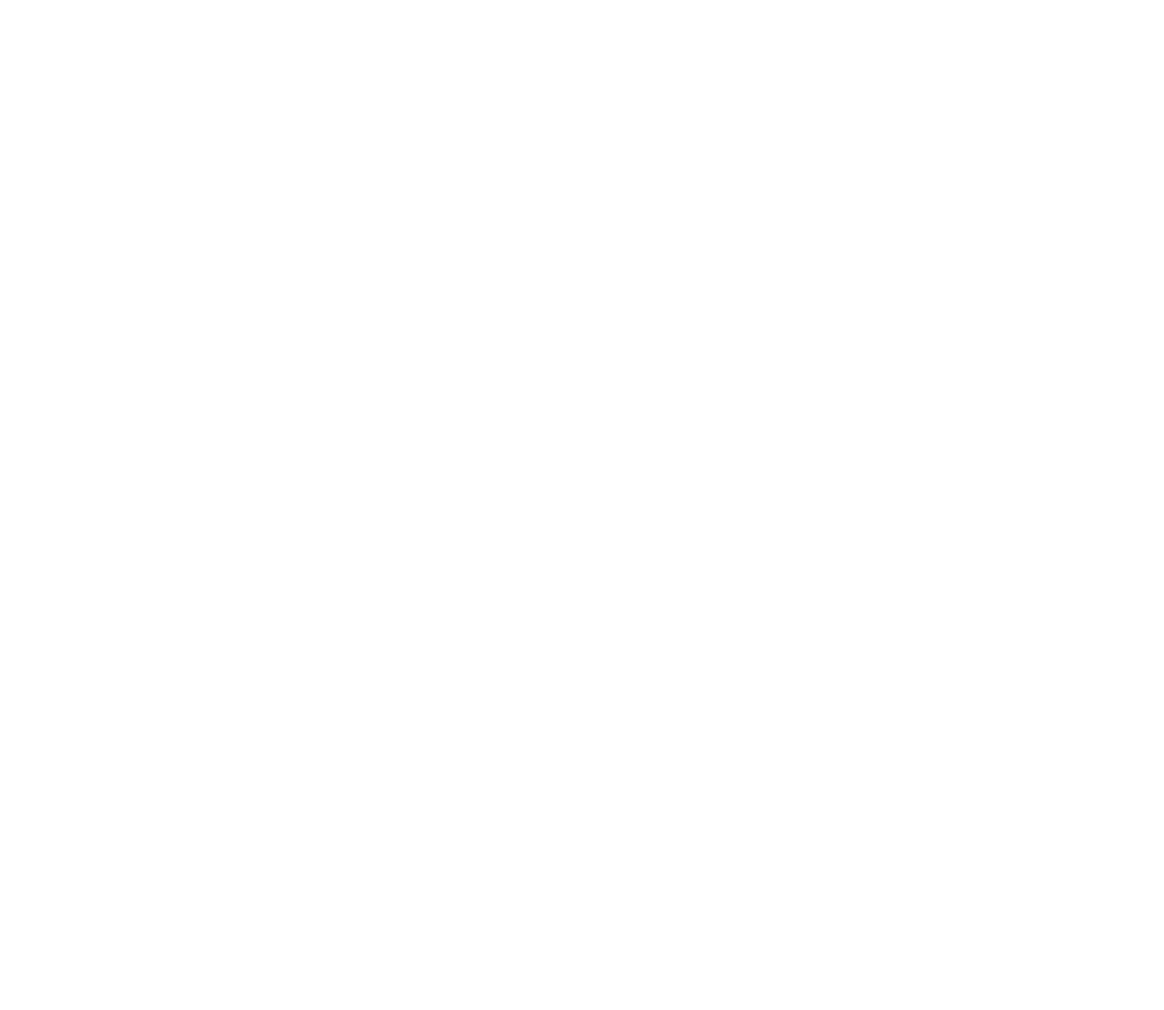
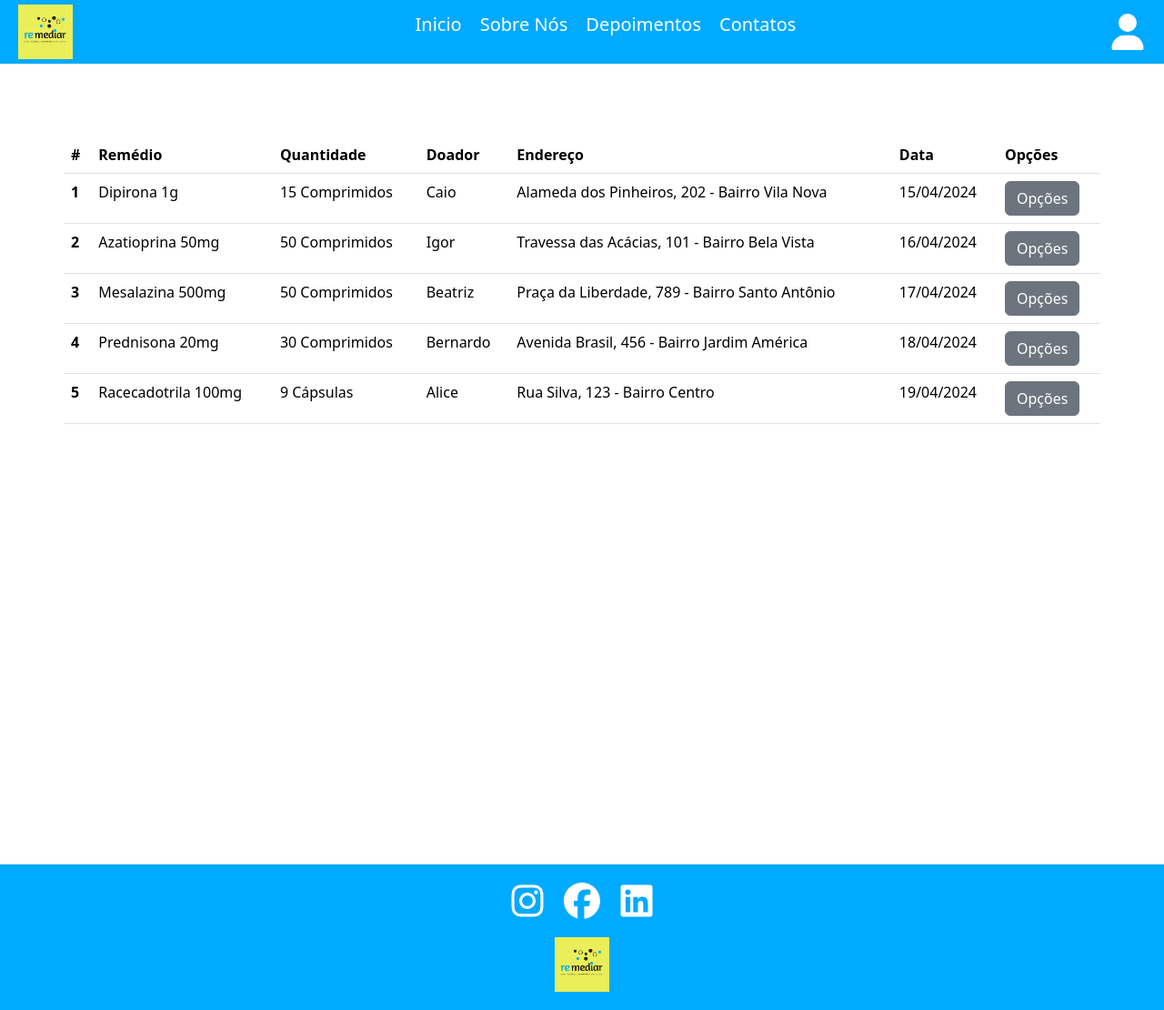
Before and after one commit to RemediarPuc/FrontEnd, an Angular app in the folder Remediar-FrontEnd/: page /SolicitacaoDoacoes in a window 1280 px wide. Before the commit this address led to /. Shown: the whole page at 91% size. Before the commit the page ends 800 px from the top, so only its background shows below. Built offline with nearby package versions, Linux system fonts and the light colour scheme.

Commit message:
Solicitação de Doações 1.0

```diff
--- a/Remediar-FrontEnd/src/app/app.routes.ts
+++ b/Remediar-FrontEnd/src/app/app.routes.ts
@@ -11,6 +11,7 @@ import { TelaInicialAdmComponent } from './components/tela-inicial-adm/tela-inic
 import { PedidosComponent } from './components/pedidos/pedidos.component';
 import { RelatorioEstoqueTotalComponent } from './components/relatorio-estoque-total/relatorio-estoque-total.component';
 import { CadastroDeDoadorComponent } from './components/cadastro-de-doador/cadastro-de-doador.component';
+import { SolicitacaoDoacoesComponent } from './components/solicitacao-doacoes/solicitacao-doacoes.component';
 
 export const routes: Routes = [
     {
@@ -58,5 +59,9 @@ export const routes: Routes = [
     {
         path: 'EstoqueTotal',
         component: RelatorioEstoqueTotalComponent
+    },
+    {
+        path: 'SolicitacaoDoacoes',
+        component: SolicitacaoDoacoesComponent
     }
 ];
--- /dev/null
+++ b/Remediar-FrontEnd/src/app/components/solicitacao-doacoes/solicitacao-doacoes.component.css
@@ -0,0 +1,76 @@
+body {
+    background-image: linear-gradient(to bottom, #F9F9F9 0%, #8ECCE1 100%);
+    font-family: Arial, sans-serif;
+    margin: 0;
+}
+
+.header {
+    display: flex;
+    justify-content: space-between;
+    align-items: center;
+    background-color: #00aaff;
+    padding: 5px 20px;
+}
+
+.header .logo img {
+    height: 60px;
+}
+
+.header nav ul {
+    list-style: none;
+    display: flex;
+    gap: 20px;
+}
+
+.header nav ul li {
+    display: inline;
+    font-size: 20px;
+}
+
+.header nav ul li a {
+    color: white;
+    text-decoration: none;
+}
+
+.user_login .icon {
+    width: 40px;
+    height: 40px;
+    fill: #ffffff;
+}
+
+.footer {
+    background-color: #00aaff;
+    padding: 20px;
+    text-align: center;
+}
+
+.redes-sociais {
+    margin-bottom: 20px;
+}
+
+.user_login .icon {
+    width: 40px;
+    height: 40px;
+    fill: #ffffff;
+}
+
+.redes-sociais a {
+    color: #fff;
+    text-decoration: none;
+    margin: 0 10px;
+}
+
+.redes-sociais .icon {
+    width: 40px;
+    height: 40px;
+    fill: #ffffff;
+}
+
+.logo-remediar img {
+    height: 60px;
+}
+
+.container {
+    margin-top: 10vh;
+    height:100vh;
+}
--- /dev/null
+++ b/Remediar-FrontEnd/src/app/components/solicitacao-doacoes/solicitacao-doacoes.component.html
@@ -0,0 +1,158 @@
+<header class="header">
+    <div class="logo">
+        <img src="assets/img/remediarLogo.jpg" alt="Remediar Logo">
+    </div>
+    <nav>
+        <ul>
+            <li><a href="#inicio">Inicio</a></li>
+            <li><a href="#sobre">Sobre Nós</a></li>
+            <li><a href="#depoimentos">Depoimentos</a></li>
+            <li><a href="#contatos">Contatos</a></li>
+        </ul>
+    </nav>
+    <div class="user_login">
+        <a href="#">
+            <svg xmlns="http://www.w3.org/2000/svg" viewBox="0 0 448 512"
+                class="icon"><!--!Font Awesome Free 6.5.2 by @fontawesome - https://fontawesome.com License - https://fontawesome.com/license/free Copyright 2024 Fonticons, Inc.-->
+                <path fill="#ffffff"
+                    d="M224 256A128 128 0 1 0 224 0a128 128 0 1 0 0 256zm-45.7 48C79.8 304 0 383.8 0 482.3C0 498.7 13.3 512 29.7 512H418.3c16.4 0 29.7-13.3 29.7-29.7C448 383.8 368.2 304 269.7 304H178.3z" />
+            </svg>
+        </a>
+    </div>
+</header>
+
+<div class="modal fade" id="exampleModal" tabindex="-1" aria-labelledby="exampleModalLabel" aria-hidden="true">
+    <div class="modal-dialog">
+        <div class="modal-content">
+            <div class="modal-header">
+                <h1 class="modal-title fs-5" id="exampleModalLabel">Modal title</h1>
+                <button type="button" class="btn-close" data-bs-dismiss="modal" aria-label="Close"></button>
+            </div>
+            <div class="modal-body">
+                ...
+            </div>
+            <div class="modal-footer">
+                <button type="button" class="btn btn-secondary" data-bs-dismiss="modal">Close</button>
+                <button type="button" class="btn btn-primary">Save changes</button>
+            </div>
+        </div>
+    </div>
+</div>
+
+
+<div class="container">
+    <div class="row">
+        <table class="table">
+            <thead>
+                <tr>
+                    <th scope="col">#</th>
+                    <th scope="col">Remédio</th>
+                    <th scope="col">Quantidade</th>
+                    <th scope="col">Doador</th>
+                    <th scope="col">Endereço</th>
+                    <th scope="col">Data</th>
+                    <th scope="col">Opções</th>
+                </tr>
+            </thead>
+            <tbody>
+                <tr>
+                    <th scope="row">1</th>
+                    <td>Dipirona 1g</td>
+                    <td>15 Comprimidos</td>
+                    <td>Caio</td>
+                    <td>Alameda dos Pinheiros, 202 - Bairro Vila Nova</td>
+                    <td>15/04/2024</td>
+                    <td>
+                        <div class="buttons-div">
+                            <button id="2" type="button" class="btn btn-secondary" data-bs-toggle="modal"
+                                data-bs-target="#exampleModal">Opções</button>
+                        </div>
+                    </td>
+                </tr>
+                <tr>
+                    <th scope="row">2</th>
+                    <td>Azatioprina 50mg</td>
+                    <td>50 Comprimidos</td>
+                    <td>Igor</td>
+                    <td>Travessa das Acácias, 101 - Bairro Bela Vista</td>
+                    <td>16/04/2024</td>
+                    <td>
+                        <div class="buttons-div">
+                            <button id="2" type="button" class="btn btn-secondary" data-bs-toggle="modal"
+                                data-bs-target="#exampleModal">Opções</button>
+                        </div>
+                    </td>
+                </tr>
+                <tr>
+                    <th scope="row">3</th>
+                    <td>Mesalazina 500mg</td>
+                    <td>50 Comprimidos</td>
+                    <td>Beatriz</td>
+                    <td>Praça da Liberdade, 789 - Bairro Santo Antônio</td>
+                    <td>17/04/2024</td>
+                    <td>
+                        <div class="buttons-div">
+                            <button id="3" type="button" class="btn btn-secondary" data-bs-toggle="modal"
+                                data-bs-target="#exampleModal">Opções</button>
+                        </div>
+                    </td>
+                </tr>
+                <tr>
+                    <th scope="row">4</th>
+                    <td>Prednisona 20mg</td>
+                    <td>30 Comprimidos</td>
+                    <td>Bernardo</td>
+                    <td>Avenida Brasil, 456 - Bairro Jardim América</td>
+                    <td>18/04/2024</td>
+                    <td>
+                        <div class="buttons-div">
+                            <button id="4" type="button" class="btn btn-secondary" data-bs-toggle="modal"
+                                data-bs-target="#exampleModal">Opções</button>
+                        </div>
+                    </td>
+                </tr>
+                <tr>
+                    <th scope="row">5</th>
+                    <td>Racecadotrila 100mg</td>
+                    <td>9 Cápsulas</td>
+                    <td>Alice</td>
+                    <td>Rua Silva, 123 - Bairro Centro</td>
+                    <td>19/04/2024</td>
+                    <td>
+                        <div class="buttons-div">
+                            <button id="5" type="button" class="btn btn-secondary" data-bs-toggle="modal"
+                                data-bs-target="#exampleModal">Opções</button>
+                        </div>
+                    </td>
+                </tr>
+            </tbody>
+        </table>
+    </div>
+</div>
+
+<footer id="contatos" class="footer">
+    <div class="redes-sociais">
+        <a href="https://www.instagram.com/remediar/" target="_blank">
+            <svg xmlns="http://www.w3.org/2000/svg" viewBox="0 0 448 512" class="icon">
+                <path fill="#ffffff"
+                    d="M224.1 141c-63.6 0-114.9 51.3-114.9 114.9s51.3 114.9 114.9 114.9S339 319.5 339 255.9 287.7 141 224.1 141zm0 189.6c-41.1 0-74.7-33.5-74.7-74.7s33.5-74.7 74.7-74.7 74.7 33.5 74.7 74.7-33.6 74.7-74.7 74.7zm146.4-194.3c0 14.9-12 26.8-26.8 26.8-14.9 0-26.8-12-26.8-26.8s12-26.8 26.8-26.8 26.8 12 26.8 26.8zm76.1 27.2c-1.7-35.9-9.9-67.7-36.2-93.9-26.2-26.2-58-34.4-93.9-36.2-37-2.1-147.9-2.1-184.9 0-35.8 1.7-67.6 9.9-93.9 36.1s-34.4 58-36.2 93.9c-2.1 37-2.1 147.9 0 184.9 1.7 35.9 9.9 67.7 36.2 93.9s58 34.4 93.9 36.2c37 2.1 147.9 2.1 184.9 0 35.9-1.7 67.7-9.9 93.9-36.2 26.2-26.2 34.4-58 36.2-93.9 2.1-37 2.1-147.8 0-184.8zM398.8 388c-7.8 19.6-22.9 34.7-42.6 42.6-29.5 11.7-99.5 9-132.1 9s-102.7 2.6-132.1-9c-19.6-7.8-34.7-22.9-42.6-42.6-11.7-29.5-9-99.5-9-132.1s-2.6-102.7 9-132.1c7.8-19.6 22.9-34.7 42.6-42.6 29.5-11.7 99.5-9 132.1-9s102.7-2.6 132.1 9c19.6 7.8 34.7 22.9 42.6 42.6 11.7 29.5 9 99.5 9 132.1s2.7 102.7-9 132.1z" />
+            </svg>
+        </a>
+        <a href="https://web.facebook.com/ongremediar/?locale=pt_BR&_rdc=1&_rdr" target="_blank">
+            <svg xmlns="http://www.w3.org/2000/svg" viewBox="0 0 512 512"
+                class="icon"><!--!Font Awesome Free 6.5.2 by @fontawesome - https://fontawesome.com License - https://fontawesome.com/license/free Copyright 2024 Fonticons, Inc.-->
+                <path fill="#ffffff"
+                    d="M512 256C512 114.6 397.4 0 256 0S0 114.6 0 256C0 376 82.7 476.8 194.2 504.5V334.2H141.4V256h52.8V222.3c0-87.1 39.4-127.5 125-127.5c16.2 0 44.2 3.2 55.7 6.4V172c-6-.6-16.5-1-29.6-1c-42 0-58.2 15.9-58.2 57.2V256h83.6l-14.4 78.2H287V510.1C413.8 494.8 512 386.9 512 256h0z" />
+            </svg>
+        </a>
+        <a href="https://www.linkedin.com/company/ong-remediar/?originalSubdomain=br" target="_blank">
+            <svg xmlns="http://www.w3.org/2000/svg" viewBox="0 0 448 512" class="icon">
+                <path fill="#ffffff"
+                    d="M416 32H31.9C14.3 32 0 46.5 0 64.3v383.4C0 465.5 14.3 480 31.9 480H416c17.6 0 32-14.5 32-32.3V64.3c0-17.8-14.4-32.3-32-32.3zM135.4 416H69V202.2h66.5V416zm-33.2-243c-21.3 0-38.5-17.3-38.5-38.5S80.9 96 102.2 96c21.2 0 38.5 17.3 38.5 38.5 0 21.3-17.2 38.5-38.5 38.5zm282.1 243h-66.4V312c0-24.8-.5-56.7-34.5-56.7-34.6 0-39.9 27-39.9 54.9V416h-66.4V202.2h63.7v29.2h.9c8.9-16.8 30.6-34.5 62.9-34.5 67.2 0 79.7 44.3 79.7 101.9V416z" />
+            </svg>
+        </a>
+    </div>
+    <div class="logo-remediar">
+        <img src="assets/img/remediarLogo.jpg" alt="Remediar Logo">
+    </div>
+</footer>
--- a/Remediar-FrontEnd/src/app/components/tela-inicial-adm/tela-inicial-adm.component.html
+++ b/Remediar-FrontEnd/src/app/components/tela-inicial-adm/tela-inicial-adm.component.html
@@ -20,7 +20,7 @@
 
 <section class="dashboard">
   <div class="dashboard-card">
-    <a href="#solicitacoes">
+    <a href="SolicitacaoDoacoes">
       <img src="assets/img/remedio01.jpg" alt="Solicitações de doação">
       <h3>Solicitações de doação</h3>
     </a>
```
Also changed, not shown: Remediar-FrontEnd/src/app/components/solicitacao-doacoes/solicitacao-doacoes.component.ts (added, +12 -0 lines), 1 other file (tests, documents, lock files or other folders).
